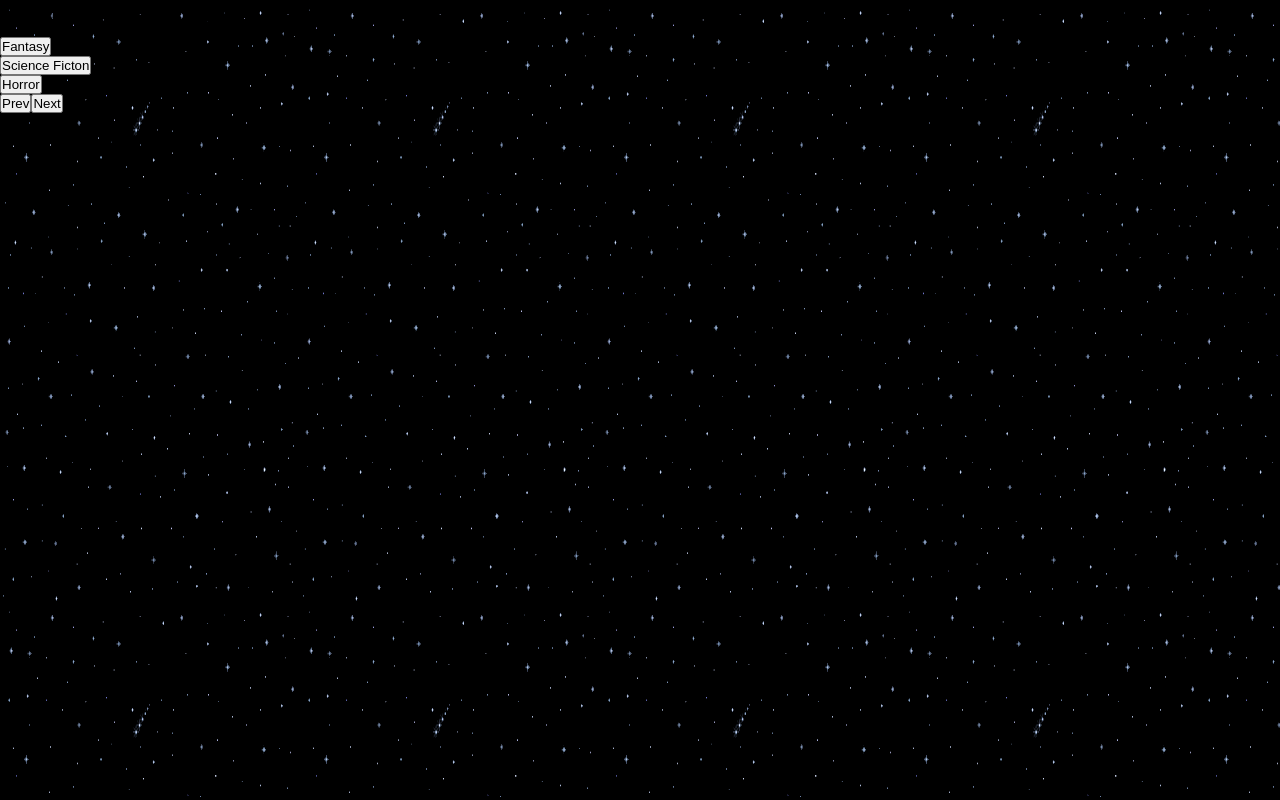
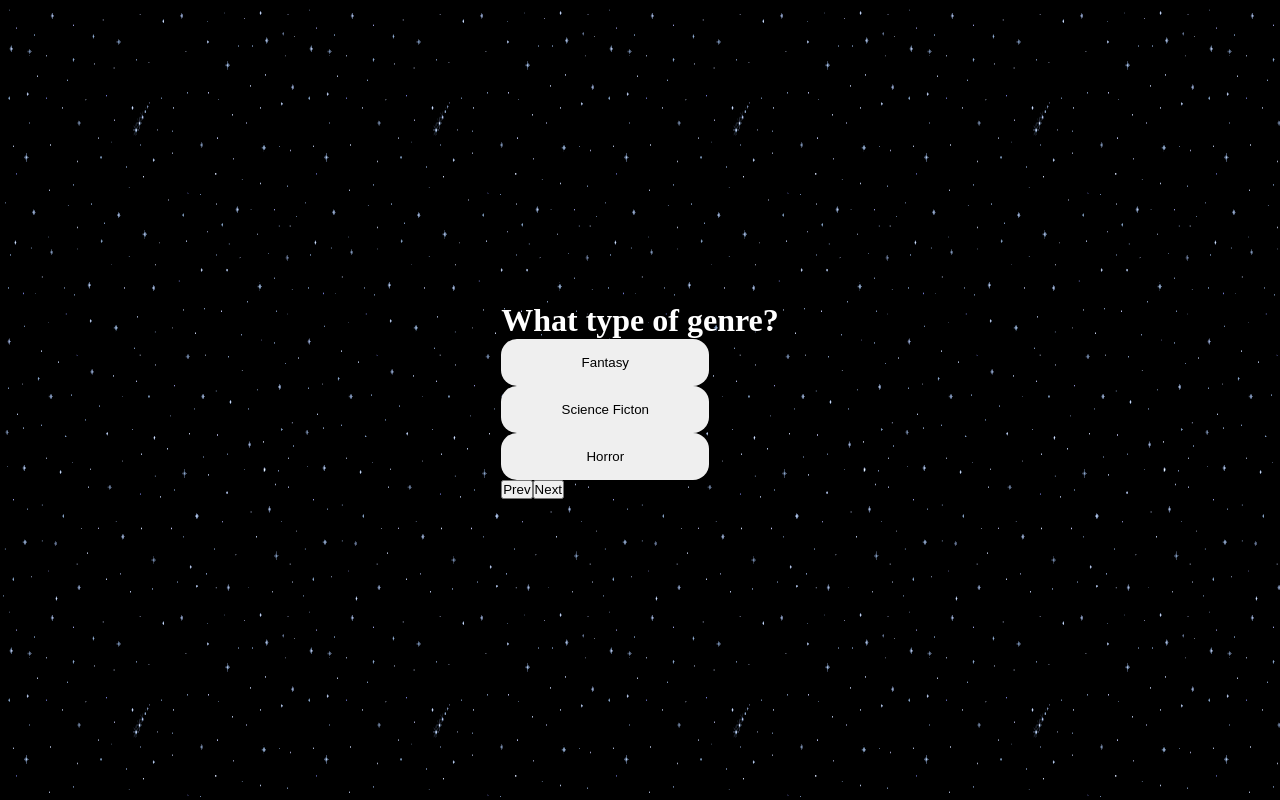
Before and after one commit to classAndrew/starprep, a React (Vite) app in the folder frontend/: page / in a window 1280 px wide. Built offline with nearby package versions, Linux system fonts and the light colour scheme.

Commit message:
Add some styling

```diff
--- a/frontend/src/App.css
+++ b/frontend/src/App.css
@@ -1,3 +1,9 @@
+#root{
+  display: flex;
+  justify-content: center;
+  align-items: center;
+}
+
 /* #root {
   max-width: 1280px;
   margin: 0 auto;
--- a/frontend/src/components/Form/Confirm.jsx
+++ b/frontend/src/components/Form/Confirm.jsx
@@ -1,11 +1,11 @@
 function Confirm({ genre, gender, role }) {
   return (
     <div>
-      <h1>Confirm your selection:</h1>
-      <ul>
-        <li>Genre: {genre}</li>
-        <li>Gender: {gender}</li>
-        <li>Role: {role}</li>
+      <h1 className="form-header"> Confirm your selection:</h1>
+      <ul className="form-btn-list">
+        <li className="list-text">Genre: {genre}</li>
+        <li className="list-text">Gender: {gender}</li>
+        <li className="list-text">Role: {role}</li>
       </ul>
     </div>
   );
--- a/frontend/src/components/Form/Form.jsx
+++ b/frontend/src/components/Form/Form.jsx
@@ -28,7 +28,7 @@ function Form() {
 
       if (request.status === 200) {
         console.log("Success");
-        goToRecordPage(json.script)
+        goToRecordPage(json.script);
       } else {
         console.log("Failed");
       }
--- a/frontend/src/components/Form/Gender.jsx
+++ b/frontend/src/components/Form/Gender.jsx
@@ -3,8 +3,8 @@ function Gender({ updateForm }) {
 
   return (
     <div>
-      <h1>What gender?</h1>
-      <ul>
+      <h1 className="form-header">What gender?</h1>
+      <ul className="form-btn-list">
         {gender.map((element, index) => (
           <li key={index}>
             <button
@@ -12,6 +12,7 @@ function Gender({ updateForm }) {
               name="gender"
               onClick={(e) => updateForm(e)}
               value={element}
+              className="form-btn"
             >
               {element}
             </button>
--- a/frontend/src/components/Form/Genre.jsx
+++ b/frontend/src/components/Form/Genre.jsx
@@ -1,9 +1,10 @@
+import "../../styles/Form.css";
 function Genre({ updateForm }) {
   const genres = ["Fantasy", "Science Ficton", "Horror"];
   return (
     <div>
-      <h1>What type of genre?</h1>
-      <ul>
+      <h1 className="form-header">What type of genre?</h1>
+      <ul className="form-btn-list">
         {genres.map((element, index) => (
           <li key={index}>
             <button
@@ -11,6 +12,7 @@ function Genre({ updateForm }) {
               name="genre"
               onClick={(e) => updateForm(e)}
               value={element}
+              className="form-btn"
             >
               {element}
             </button>
--- a/frontend/src/components/Form/Role.jsx
+++ b/frontend/src/components/Form/Role.jsx
@@ -2,8 +2,8 @@ function Role({ updateForm }) {
   const role = ["Protagonist", "Antagonist", "Sidekick"];
   return (
     <div>
-      <h1>What kind of character role?</h1>
-      <ul>
+      <h1 className="form-header">What kind of character role?</h1>
+      <ul className="form-btn-list">
         {role.map((element, index) => (
           <li key={index}>
             <button
@@ -11,6 +11,7 @@ function Role({ updateForm }) {
               name="role"
               onClick={(e) => updateForm(e)}
               value={element}
+              className="form-btn"
             >
               {element}
             </button>
--- /dev/null
+++ b/frontend/src/styles/Form.css
@@ -0,0 +1,25 @@
+.form-header{
+    color:white;
+    font-size: 2rem;
+}
+
+.form-btn-list{
+    display: flex;
+    flex-direction: column;
+    justify-content: space-around;
+}
+.form-btn{
+    padding:1rem;
+    border-radius: 1rem;
+    border:0;
+    width:75%;
+
+}
+
+.form-btn:hover{
+    cursor: pointer;
+}
+
+.list-text{
+    color: white;
+}
```
Also changed, not shown: frontend/src/styles/Genre.css (added), frontend/src/styles/Genre.scss (deleted).
